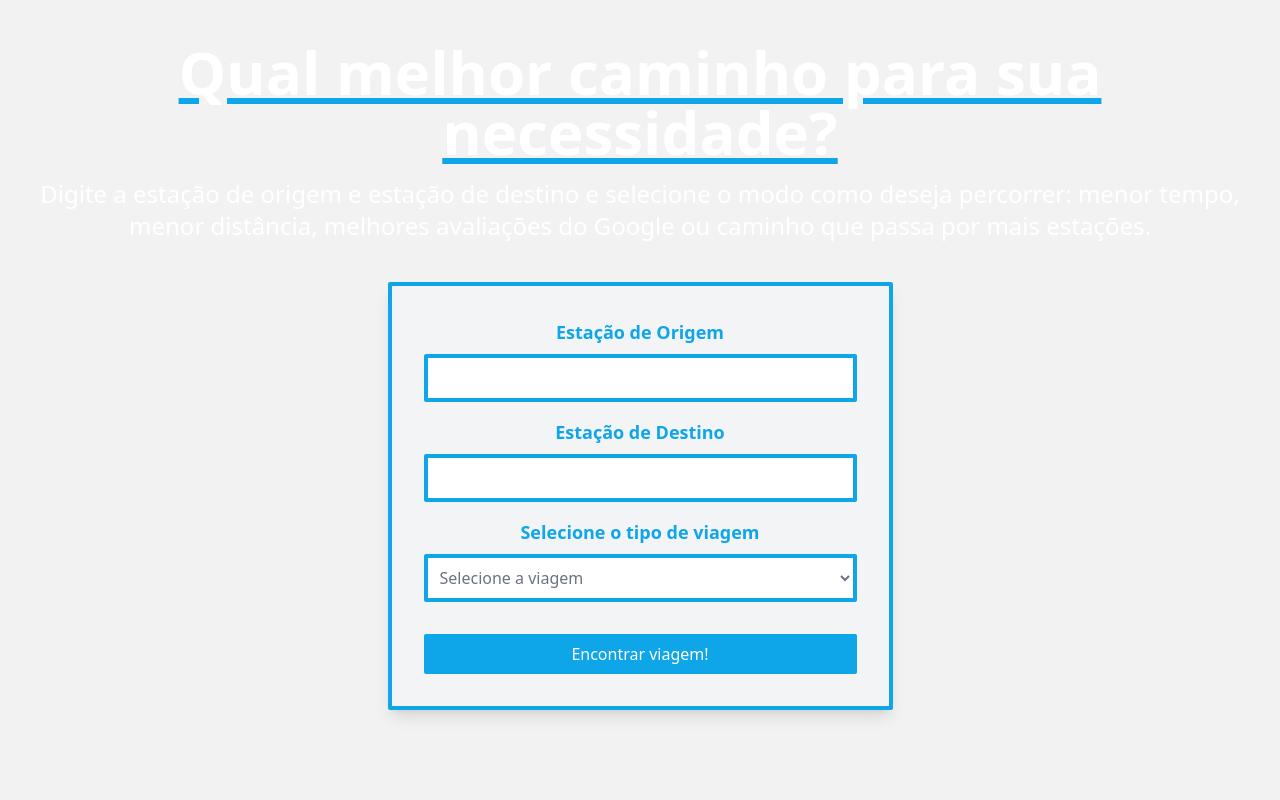
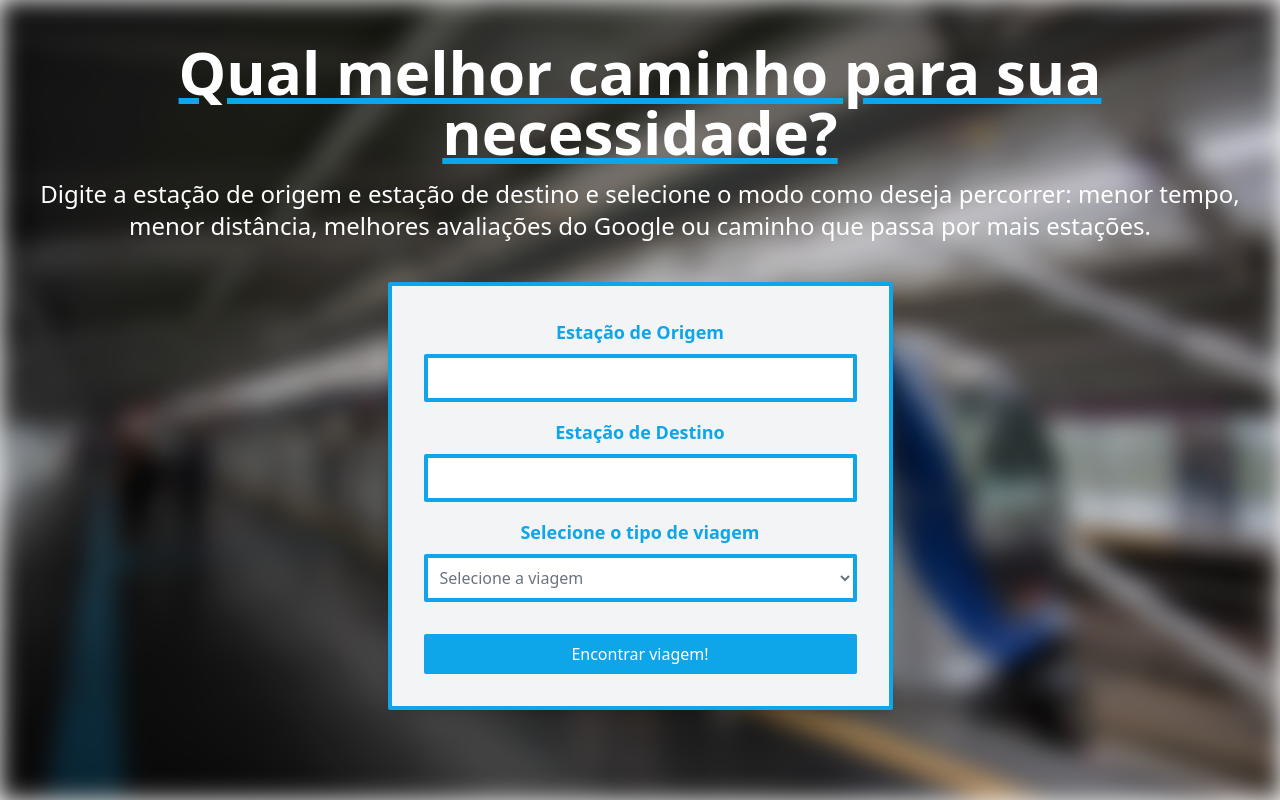
Before and after one commit to iTzFabregas/SP-subway-heuristic-search, a React (Vite) app in the folder site/frontend/: page / in a window 1280 px wide. Built offline with nearby package versions, Linux system fonts and the light colour scheme.

Commit message:
fix: change image background path

```diff
--- a/site/frontend/tailwind.config.js
+++ b/site/frontend/tailwind.config.js
@@ -5,10 +5,12 @@ export default {
   theme: {
     extend: {
       backgroundImage: {
-        '01': "url('./src/assets/images/01.png')"
+        '01': "url('./src/assets/images/01.png')",
+        '03': "url('./src/assets/images/03.jpg')"
       },
       from: {
-        '01': "url('./src/assets/images/01.png')"
+        '01': "url('./src/assets/images/01.png')",
+        '03': "url('./src/assets/images/03.jpg')"
       }
     },
   },
```
